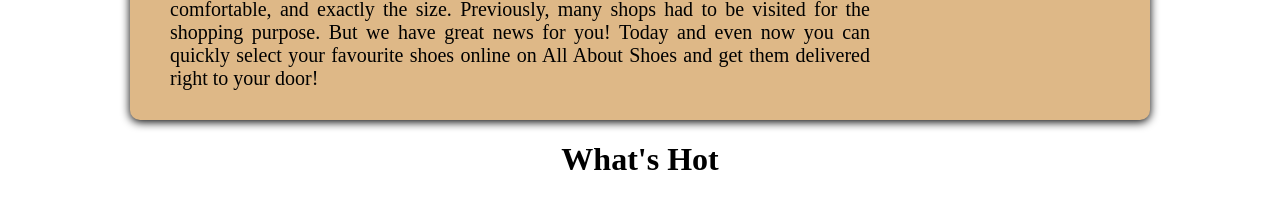
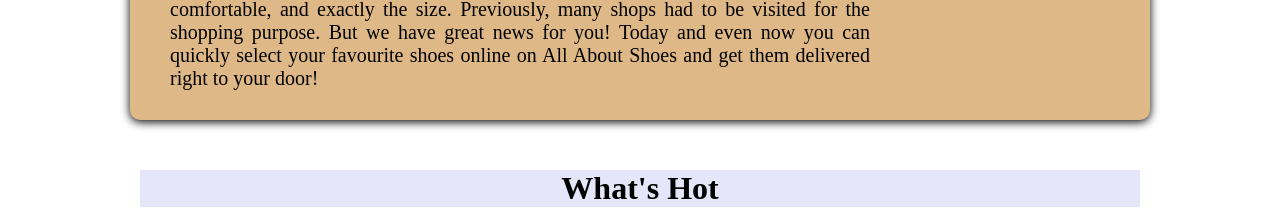
Before and after one commit to kulwindergrewal/shoestore1, a plain HTML site: page index.html in a window 1280 px wide. Shown: the part 549-766 px from the top of the page. Drawn offline with Linux system fonts and the light colour scheme.

Commit message:
Update basic.css

```diff
--- a/css/basic.css
+++ b/css/basic.css
@@ -21,3 +21,13 @@ header
     clear:both;
     display: block;
 }
+h1
+{
+    margin: 50px 0px 40px;
+    background-color:lavender;
+    width:1000px;
+}
+input[type="button"]
+{
+    height:40px;
+}
```
